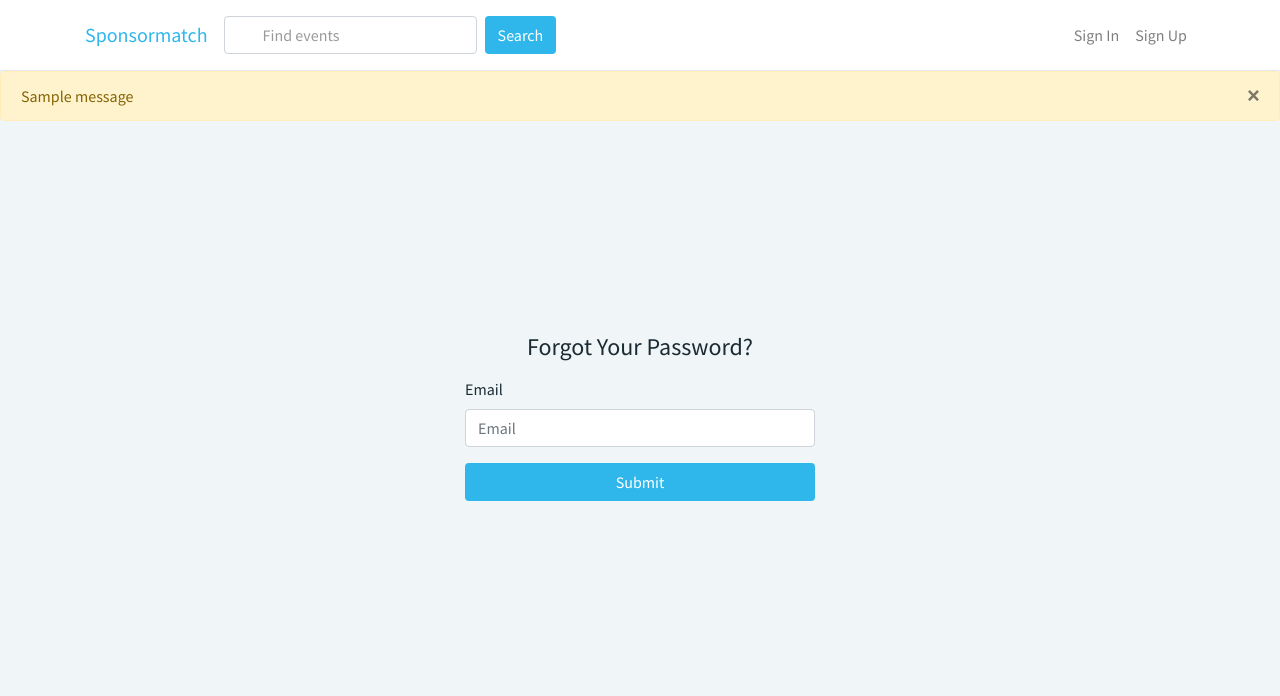
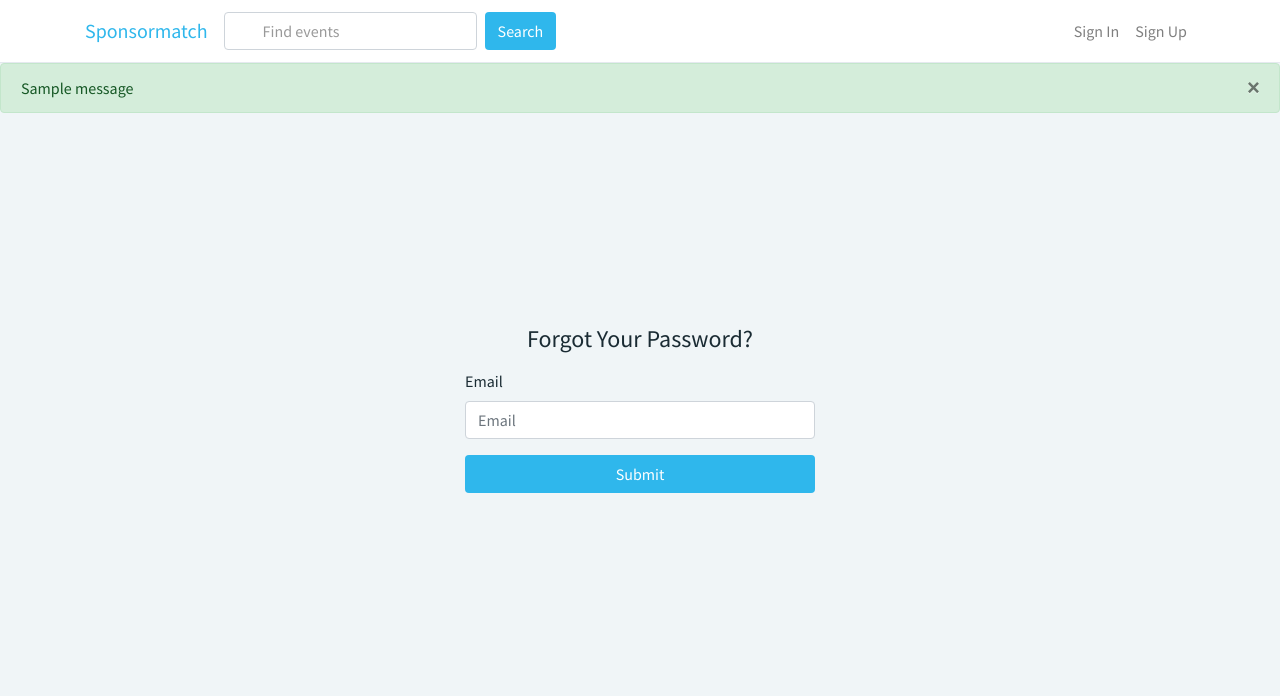
Before and after one commit to EricMontague/SponsorMatch, a Flask app: page /auth/request-password-reset in a window 1280 px wide. Shown: the top 696 px of the page. Run offline with Flask 2, Linux system fonts and the light colour scheme; tables that the repository leaves empty hold one stand-in row (values such as "Sample post"); one stand-in notice (Sample message) is shown; some libraries are stand-ins or nearby versions.

Commit message:
Adjusted the margin of the inline form in the navbar

```diff
--- a/app/templates/site_base.html
+++ b/app/templates/site_base.html
@@ -79,7 +79,7 @@
 				{% endif %}
 			</ul>
 			<!--Search Bar-->
-			<form class="form-inline my-2 order-lg-1" method="GET" action="{{ url_for('main.search') }}">
+			<form class="form-inline my-1 order-lg-1" method="GET" action="{{ url_for('main.search') }}">
 
 				<div class="form-group has-search d-flex flex-no-wrap">
 					{{ utils.render_icon("search") }}
@@ -94,18 +94,23 @@
 {% endblock %}
 
 {% block content %}
-<div id="flashMessages">
-	<div id="hiddenMessage" class="alert alert-warning hidden flash-message">
+<div>
+	<!-- Messages pushed via AJAX -->
+	<div id="hiddenMessage" class="alert alert-danger hidden flash-message">
 		<button type="button" class="close">&times;</button>
 		<div id="message"></div>
 	</div>
 
-	{% for message in get_flashed_messages() %}
-	<div class="alert alert-warning flash-message">
+	{% with messages = get_flashed_messages(with_categories=true) %}
+	{% if messages %}
+	{% for category, message in messages %}
+	<div class="alert alert-{{ category }}">
 		<button type="button" class="close" data-dismiss="alert">&times;</button>
 		{{ message }}
 	</div>
 	{% endfor %}
+	{% endif %}
+	{% endwith %}
 	{% block page_content %}{% endblock %}
 </div>
 {% endblock %}
```
